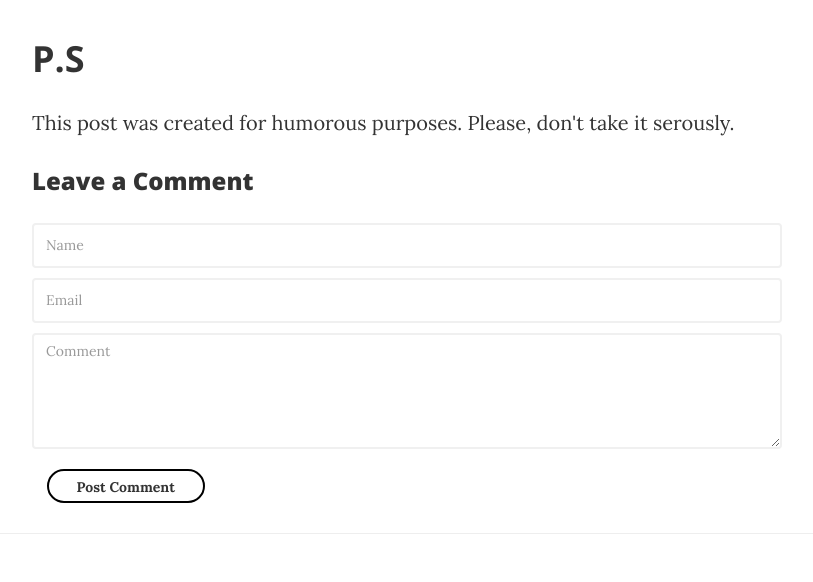
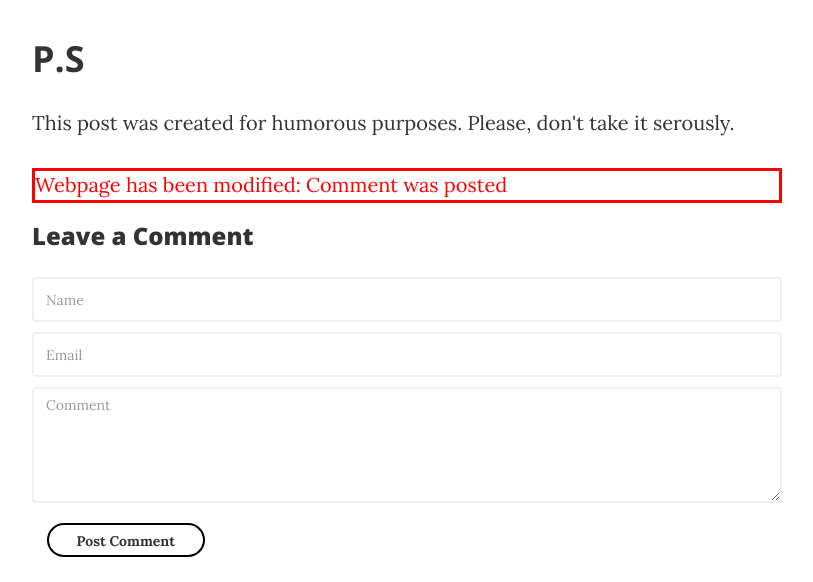
Before and after one commit to askarKuvan/hw3, a plain HTML site: page index.html in a window 1280 px wide. Shown: the part 2252-2834 px from the top of the page, without its empty margins (233-1046 px from the left). Drawn offline with nearby package versions, Linux system fonts and the light colour scheme.

Commit message:
Update clean-blog.css

```diff
--- a/css/clean-blog.css
+++ b/css/clean-blog.css
@@ -465,7 +465,6 @@ body {
 
 #alert
 {
-  text-color: red;
+  color: red;
   border: 3px solid red;
-  display: none;
 }
```
